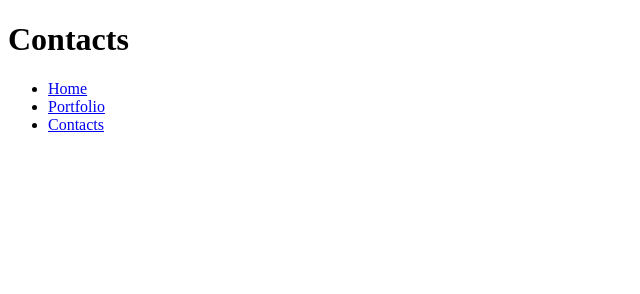
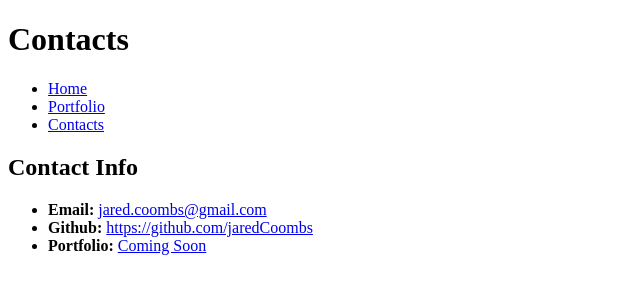
Before and after one commit to jaredCoombs/bootstrapWeek2, a plain HTML site: page contacts.html in a window 1280 px wide. Shown: the whole page, without its empty margins (0-640 px from the left). Drawn offline with Linux system fonts and the light colour scheme.

Commit message:
added html

```diff
--- a/contacts.html
+++ b/contacts.html
@@ -15,5 +15,31 @@
       <li><a href="contacts.html">Contacts</a></li>
 
     </ul>
+
+  </section>
+
+  <section id="contact-info">
+  <h2>
+    Contact Info
+  </h2>
+  <ul>
+    <li>
+      <strong>
+        Email:
+       </strong> <a href="#">jared.coombs@gmail.com</a>
+      </li>
+    <li>
+      <strong>
+        Github:
+       </strong> <a href="#">https://github.com/jaredCoombs</a>
+    </li>
+    <li>
+        <strong>
+       Portfolio:
+       </strong> <a href="#">Coming Soon </a>
+   </li>
+  </ul>
+  </section>
+
 </body>
 </html>
```
Also changed, not shown: index.html (+19 -7 lines).
